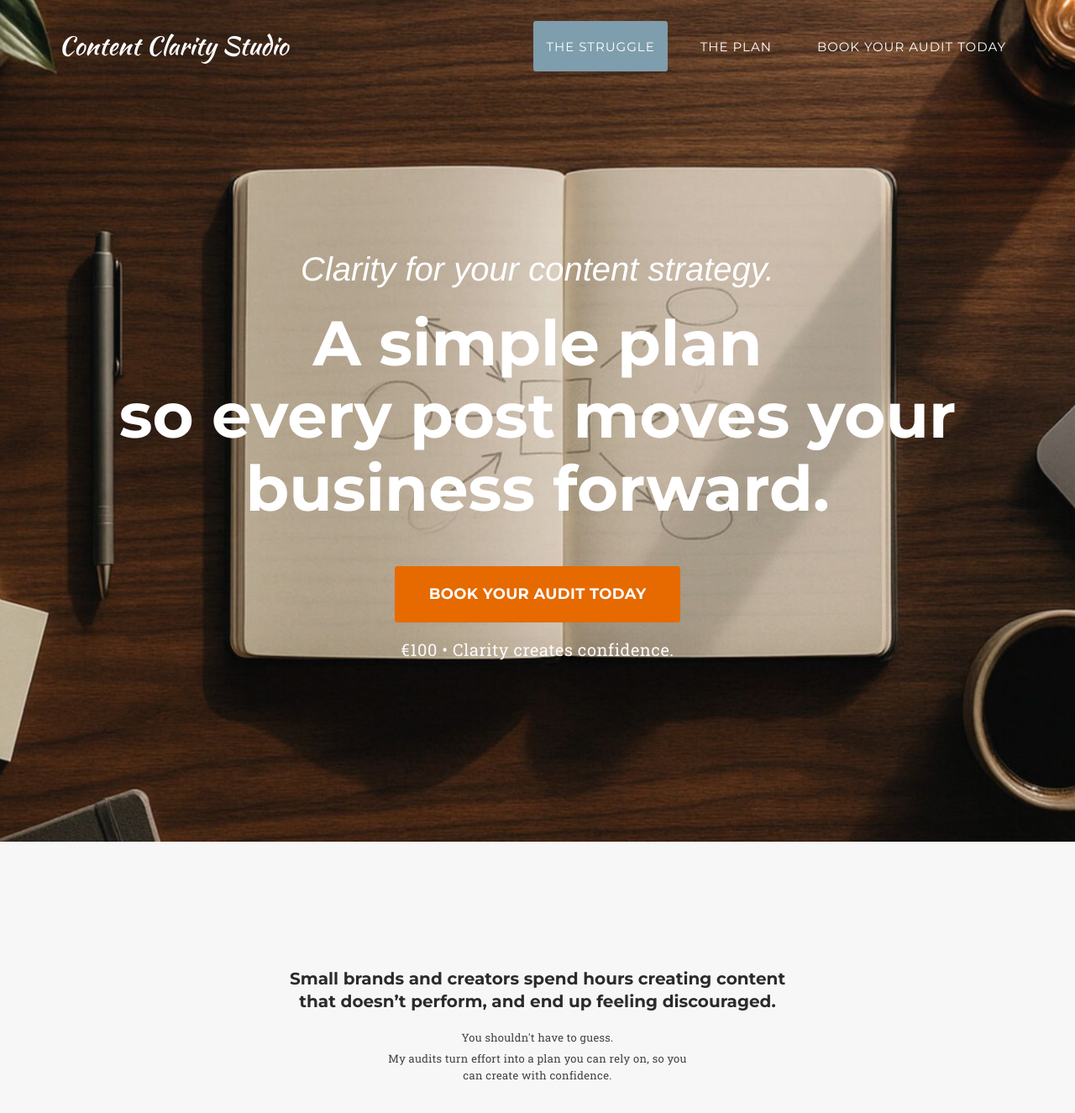
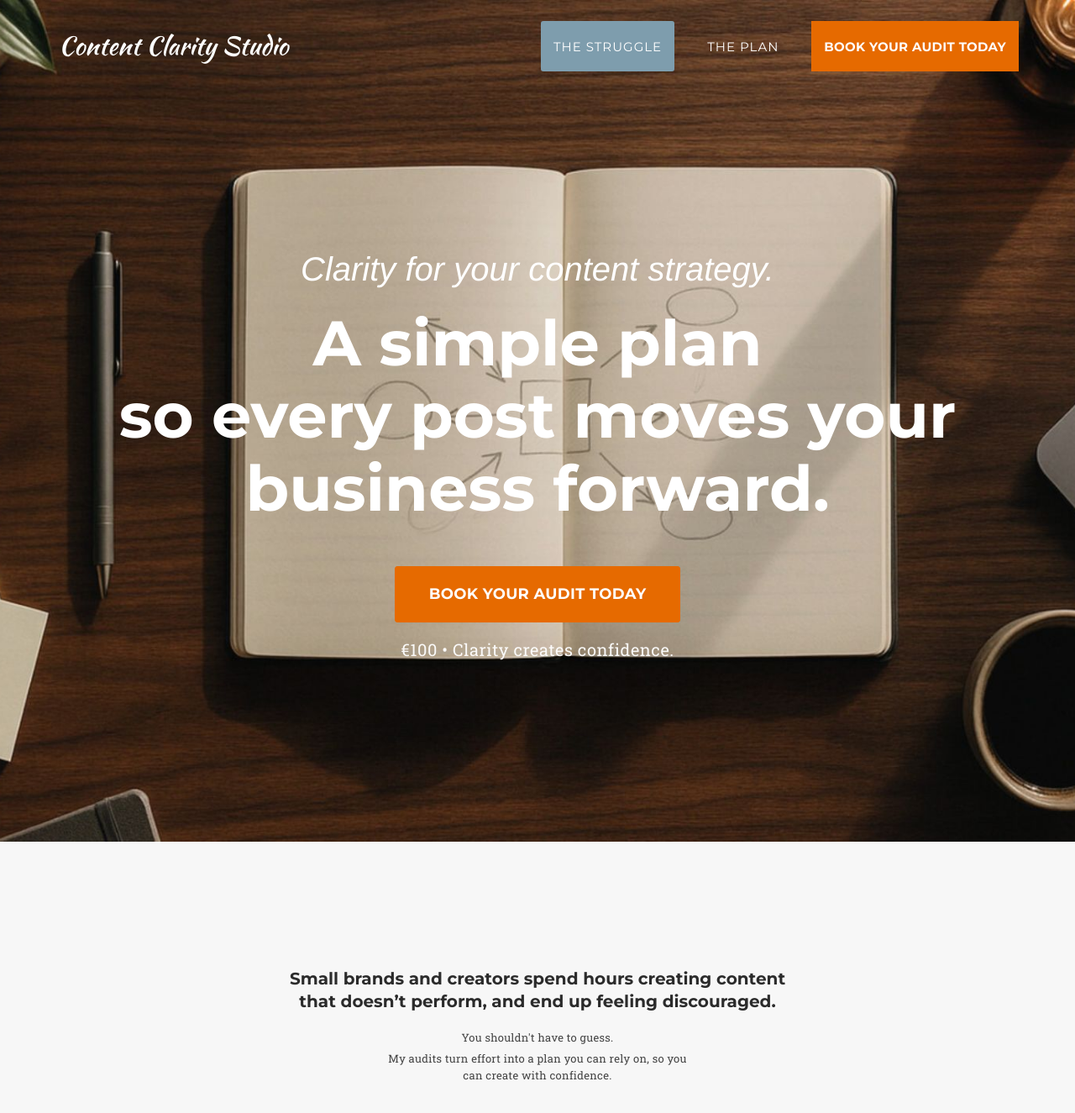
Before and after one commit to ContentClarityStudio/contentclaritystudio.github.io, a Jekyll site: the page built from index.html, in a window 1280 px wide and 1400 px high. Shown: the top 1325 px of the window at 84% size. Built offline with Jekyll 4.4.1, drawn with Linux system fonts in a browser that asks for light colours; some web fonts are replaced.

Commit message:
Update overrides.css

```diff
--- a/css/overrides.css
+++ b/css/overrides.css
@@ -179,27 +179,18 @@ header .intro-heading {
   line-height: 20px !important;
 }
 
-/* --- Navbar CTA: match tab height, just orange --- */
-.navbar-default .navbar-nav > li > a.nav-cta-link {
-  /* same height as the other tabs */
-  display: block;
-  padding: 15px 22px;      /* same vertical padding as nav links */
-  line-height: 20px;
-  font-size: 14px;
-  border-radius: 3px;
-
+/* Navbar CTA: same size as tabs, just orange */
+.navbar-default .navbar-nav > li.nav-cta > a {
+  /* inherits padding/height from Bootstrap nav links */
   background-color: #e66a00;
   color: #fff;
   font-weight: 700;
   letter-spacing: 0.3px;
-  transition: background-color .2s ease, box-shadow .2s ease, transform .1s ease;
 }
 
-.navbar-default .navbar-nav > li > a.nav-cta-link:hover,
-.navbar-default .navbar-nav > li > a.nav-cta-link:focus {
+.navbar-default .navbar-nav > li.nav-cta > a:hover,
+.navbar-default .navbar-nav > li.nav-cta > a:focus {
   background-color: #cc5f00;
   color: #fff;
   text-decoration: none;
-  transform: translateY(-1px);
-  box-shadow: 0 3px 10px rgba(0,0,0,.25);
 }
```
